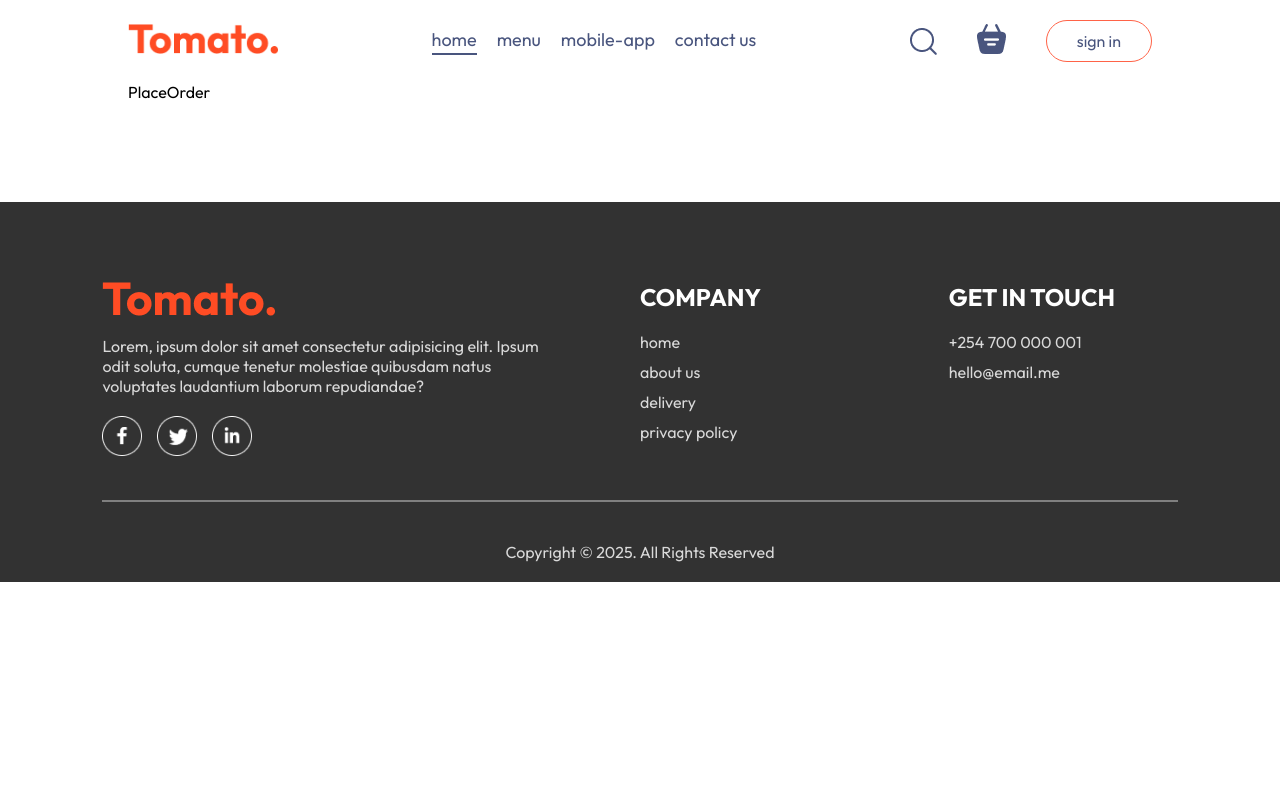
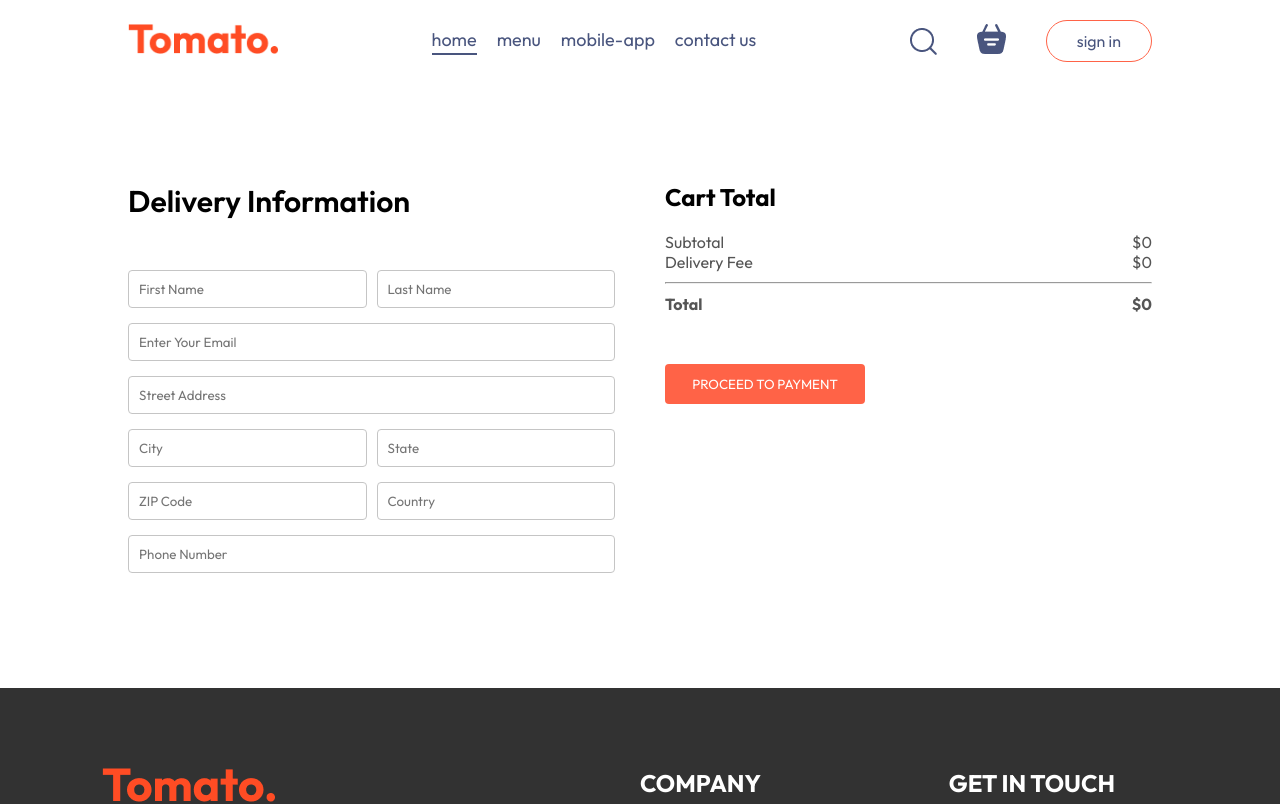
Before and after one commit to njirenjeri/food-del, a React (Vite) app in the folder frontend/: page /order in a window 1280 px wide. Shown: the top 804 px of the page. Built offline with nearby package versions, Linux system fonts and the light colour scheme.

Commit message:
placeorder page

```diff
--- a/frontend/src/pages/Cart/Cart.jsx
+++ b/frontend/src/pages/Cart/Cart.jsx
@@ -1,11 +1,12 @@
 import React, { useContext } from 'react'
 import './Cart.css'
 import {StoreContext} from '../../context/StoreContext'
+import { useNavigate } from 'react-router-dom';
 
 const Cart = () => {
 
   const {cartItems, food_list, removeFromCart, getTotalCartAmount} = useContext(StoreContext);
-
+  const navigate = useNavigate()
   return (
     <div className='cart'>
       <div className="cart-items">
@@ -49,15 +50,15 @@
             </div>
             <div className="cart-total-details">
               <p>Delivery Fee</p>
-              <p>${2}</p>
+              <p>${getTotalCartAmount() === 0 ? 0 : 2}</p>
             </div>
             <hr />
             <div className="cart-total-details">
               <b>Total</b>
-              <b>${getTotalCartAmount() + 2}</b>
+              <b>${getTotalCartAmount() === 0 ? 0 : getTotalCartAmount() + 2}</b>
             </div>
           </div>
-            <button>PROCEED TO CHECKOUT</button>
+            <button onClick={() => navigate("/order")}>PROCEED TO CHECKOUT</button>
         </div>
         <div className="cart-promocode">
           <div>
--- a/frontend/src/pages/PlaceOrder/PlaceOrder.css
+++ b/frontend/src/pages/PlaceOrder/PlaceOrder.css
@@ -0,0 +1,47 @@
+.place-order{
+    display: flex;
+    align-items: start;
+    justify-content: space-between;
+    gap: 50px;
+    margin-top: 100px;
+}
+
+.place-order-left{
+    width: 100%;
+    max-width: max(30%, 500px);
+}
+
+.place-order-left .title{
+    font-size: 30px;
+    font-weight: 600;
+    margin-bottom: 50px;
+}
+
+.place-order-left input{
+    margin-bottom: 15px;
+    width: 100%;
+    padding: 10px;
+    border: 1px solid #c5c5c5;
+    border-radius: 4px;
+    outline-color: tomato;
+}
+
+.place-order-left .multi-fields{
+    display: flex;
+    gap: 10px;
+}
+
+.place-order-right{
+    width: 100%;
+    max-width: max(40%, 500px);
+}
+
+.place-order .cart-total button{
+    margin-top: 30px;
+}
+
+@media (max-width:750px) {
+    .place-order{
+        flex-direction: column;
+    }
+}
--- a/frontend/src/pages/PlaceOrder/PlaceOrder.jsx
+++ b/frontend/src/pages/PlaceOrder/PlaceOrder.jsx
@@ -1,9 +1,53 @@
-import React from 'react'
+import React, { useContext } from 'react'
 import './PlaceOrder.css'
+import { StoreContext } from '../../context/StoreContext'
 
 const PlaceOrder = () => {
+
+  const {getTotalCartAmount} = useContext(StoreContext)
+
   return (
-    <div>PlaceOrder</div>
+    <form className='place-order'>
+      <div className="place-order-left">
+        <p className="title">Delivery Information</p>
+        <div className="multi-fields">
+          <input type="text" placeholder='First Name' />
+          <input type="text" placeholder='Last Name' />
+        </div>
+        <input type="email" placeholder='Enter Your Email' />
+        <input type="text" placeholder='Street Address' />
+        <div className="multi-fields">
+          <input type="text" placeholder='City' />
+          <input type="text" placeholder='State' />
+        </div>
+        <div className="multi-fields">
+          <input type="text" placeholder='ZIP Code' />
+          <input type="text" placeholder='Country' />
+        </div>
+        <input type="text" placeholder='Phone Number' />
+      </div>
+      <div className="place-order-right">
+      <div className="cart-total">
+          <h2>Cart Total</h2>
+          <div className="">
+            <div className="cart-total-details">
+              <p>Subtotal</p>
+              <p>${getTotalCartAmount()}</p>
+            </div>
+            <div className="cart-total-details">
+              <p>Delivery Fee</p>
+              <p>${getTotalCartAmount() === 0 ? 0 : 2}</p>
+            </div>
+            <hr />
+            <div className="cart-total-details">
+              <b>Total</b>
+              <b>${getTotalCartAmount() === 0 ? 0 : getTotalCartAmount() + 2}</b>
+            </div>
+          </div>
+            <button>PROCEED TO PAYMENT</button>
+        </div>
+      </div>
+    </form>
   )
 }
 
```
